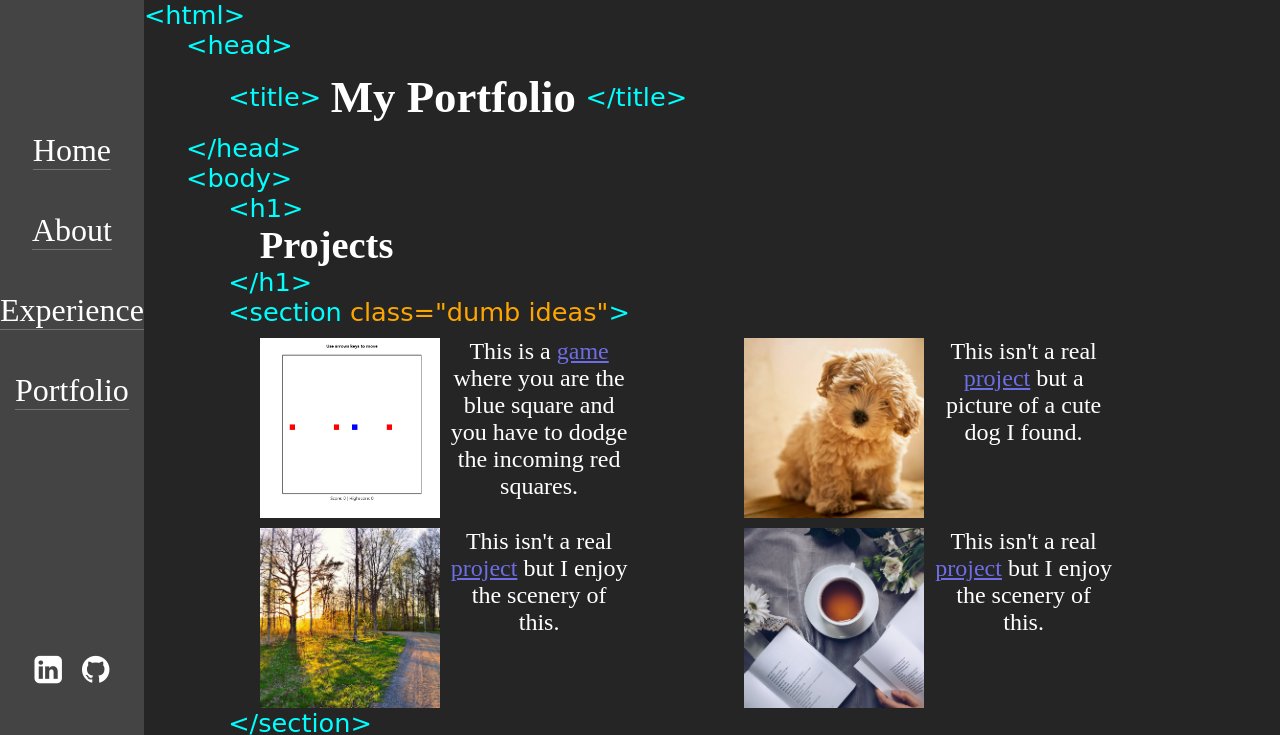
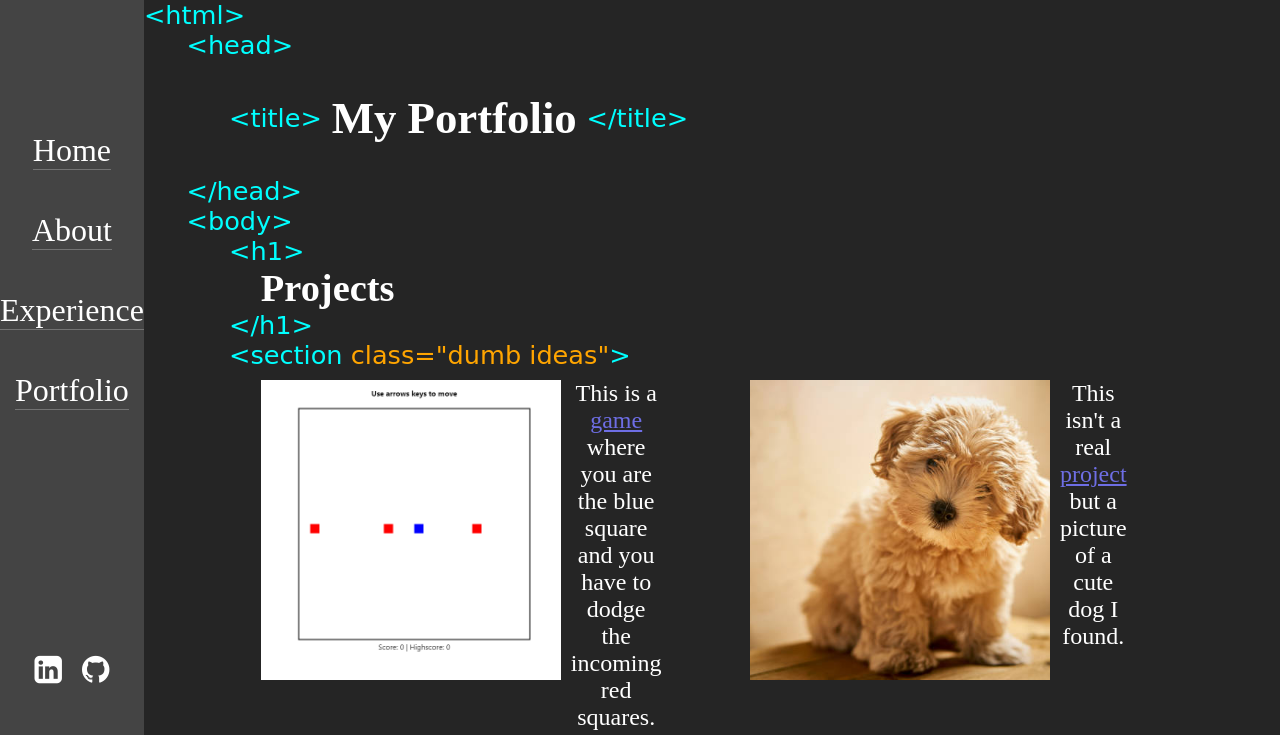
Before and after one commit to Kevy-loo/Kevy-loo.github.io, a plain HTML site: page portfolio.html in a window 1280 px wide. Shown: the top 735 px of the page. Drawn offline with Linux system fonts and the light colour scheme; a web font is replaced by a local one.

Commit message:
worked on portfolio

```diff
--- a/portfolio.css
+++ b/portfolio.css
@@ -90,8 +90,8 @@ aside {
 }
 img {
     float: left;
-    width: 180px;
-    height: 180px;
+    width: 300px;
+    height: 300px;
     object-fit: cover;
 }
 
@@ -113,7 +113,7 @@ img {
 .title {
     display: flex;
     align-items: center;
-    margin: 1% 0 1% 8%;
+    margin: 3% 0 3% 8%;
 }
 h1 {
     font-size: 2.8rem;
@@ -151,15 +151,12 @@ article {
 }
 article p {
     text-align: center;
-
-
     margin-left: 10px;
     font-size: 1.5rem;
 
 }
 .closingSection {
     margin-left: 8%;
-
 }
 section {
     display: flex;
```
